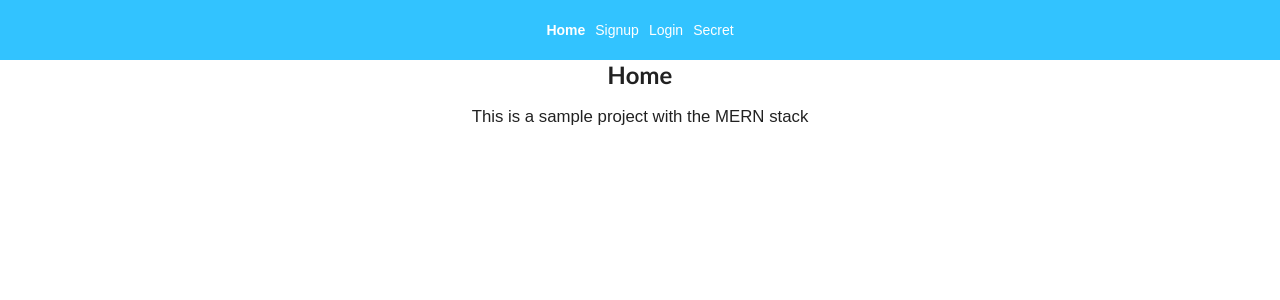
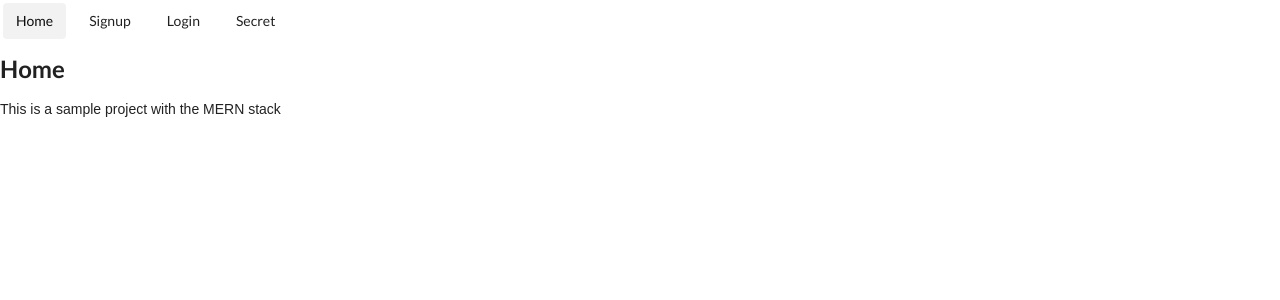
Before and after one commit to cameron-chromiak/Room-E, a React (Create React App) app in the folder client/: page / in a window 1280 px wide. Shown: the top 300 px of the page. Built offline with nearby package versions, Linux system fonts and the light colour scheme.

Commit message:
-navbar looks good TODO: routes

```diff
--- a/client/src/components/Nav.js
+++ b/client/src/components/Nav.js
@@ -7,7 +7,7 @@ import Signup from './pages/Signup';
 import randomCountry from './pages/randomCountry';
 import api from '../api';
 import { Route, Link, NavLink, Switch } from 'react-router-dom';
-
+import './NavStyle.css'
 
 class Nav extends React.Component{
 
@@ -18,17 +18,19 @@ class Nav extends React.Component{
 render(){
   return(
     <div>
-    <header className="App-header">
-      <NavLink to="/" exact>Home</NavLink>
-      {api.isLoggedIn() &&<NavLink to="/Dashboard">Dashboard</NavLink>}
-      {!api.isLoggedIn() && <NavLink to="/signup">Signup</NavLink>}
-      {!api.isLoggedIn() && <NavLink to="/login">Login</NavLink>}
-      {api.isLoggedIn() && <Link to="/" onClick={(e) => this.handleLogoutClick(e)}>Logout</Link>}
-      <NavLink to="/secret">Secret</NavLink>
-    </header>
+    <div className='ui secondary menu'>
+      <NavLink to="/" className='item' exact>Home</NavLink>
+      {api.isLoggedIn() &&<NavLink className='item' to="/Dashboard">Dashboard</NavLink>}
+      {!api.isLoggedIn() && <NavLink className='item' to="/signup">Signup</NavLink>}
+      {!api.isLoggedIn() && <NavLink className='item' to="/login">Login</NavLink>}
+      <NavLink className='item' to="/secret">Secret</NavLink>
+      <div className='right menu'>
+      {api.isLoggedIn() && <Link className='item' to="/" onClick={(e) => this.handleLogoutClick(e)}>Logout</Link>}
+      </div>
+    </div>
     <Switch>
       <Route path="/" exact component={Home} />
-      <Route path="/Dashboard" component={Dashboard} />
+      <Route path="house/Dashboard" component={Dashboard} />
       <Route path="/signup" component={Signup} />
       <Route path="/login" component={Login} />
       <Route path="/secret" component={Secret} />
--- /dev/null
+++ b/client/src/components/NavStyle.css
@@ -0,0 +1,9 @@
+.menu{
+  padding: 1px 0 0 3px;
+}
+
+.item a.active{
+  background: #29abe2;
+  color: #fff;
+  border-radius: 5px;
+}
--- a/client/src/components/pages/Dashboard.jsx
+++ b/client/src/components/pages/Dashboard.jsx
@@ -2,28 +2,13 @@ import React, { Component } from 'react';
 import api from '../../api';
 
 export default class Countries extends Component {
-  constructor(props) {
-    super(props)
-    this.state = {
-      countries: []
-    }
-  }
+
   render() {
     return (
       <div className="Countries">
-        <h2>List of countries</h2>
-        {this.state.countries.map(c => <li key={c._id}>{c.name}</li>)}
+        <h2>Dashoard</h2>
+
       </div>
     );
   }
-  componentDidMount() {
-    api.getCountries()
-      .then(countries => {
-        console.log(countries)
-        this.setState({
-          countries: countries
-        })
-      })
-      .catch(err => console.log(err))
-  }
 }
--- a/client/src/index.scss
+++ b/client/src/index.scss
@@ -1,6 +1,5 @@
 // --------------------
-// Definition of variables
-$primary: #32c3ff;
+
 
 
 // ----------------------------------------
@@ -24,78 +23,3 @@ body {
   padding: 0;
   font-family: sans-serif;
 }
-
-.info {
-  margin: 20px;
-  padding: 10px 20px;
-  border-radius: 10px;
-  display: inline-block;
-  background-color: #5776e9;
-  color: white;
-}
-
-.info.info-danger {
-  background-color: #e73f3f;
-}
-
-// --------------------
-// Style for App component
-.App {
-  text-align: center;
-
-  .App-logo {
-    animation: App-logo-spin infinite 20s linear;
-    height: 80px;
-  }
-
-  .App-header {
-    background-color: $primary;
-    padding: 20px;
-    color: white;
-
-    a {
-      color: white;
-      padding: 0 5px;
-      text-decoration: unset;
-    }
-
-    a.active {
-      font-weight: bold;
-    }
-  }
-
-  .App-title {
-    font-size: 1.5em;
-  }
-
-  .App-intro {
-    font-size: large;
-  }
-
-  @keyframes App-logo-spin {
-    from {
-      transform: rotate(0deg);
-    }
-
-    to {
-      transform: rotate(360deg);
-    }
-  }
-}
-
-// --------------------
-// Style for Home component
-.Home {
-  p {
-    font-size: 1.2em;
-  }
-}
-
-// --------------------
-// Style for Secret component
-.Secret {
-  .result {
-    font-size: 1.2em;
-    color: $primary;
-  }
-}
```
Also changed, not shown: 1 other file (tests, documents, lock files or other folders).
